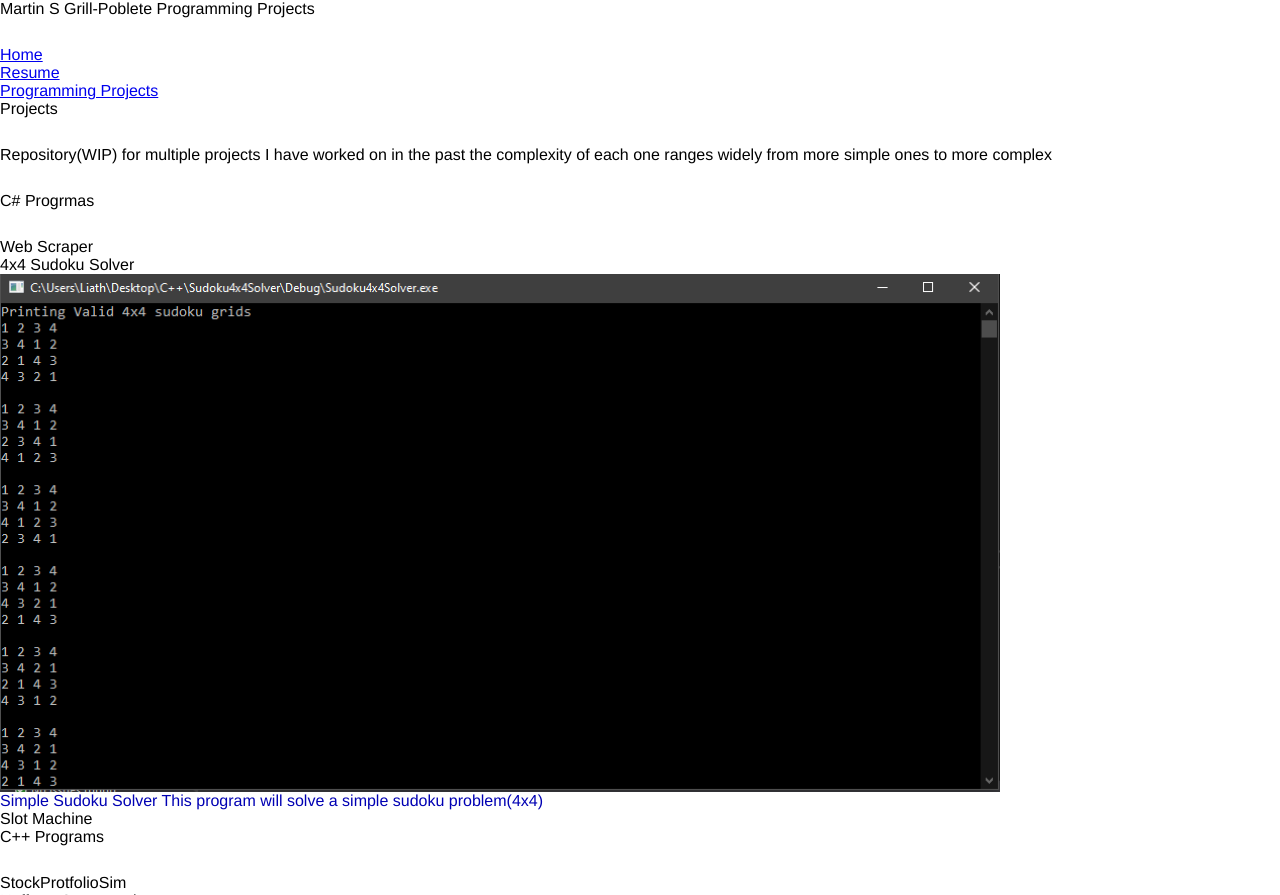
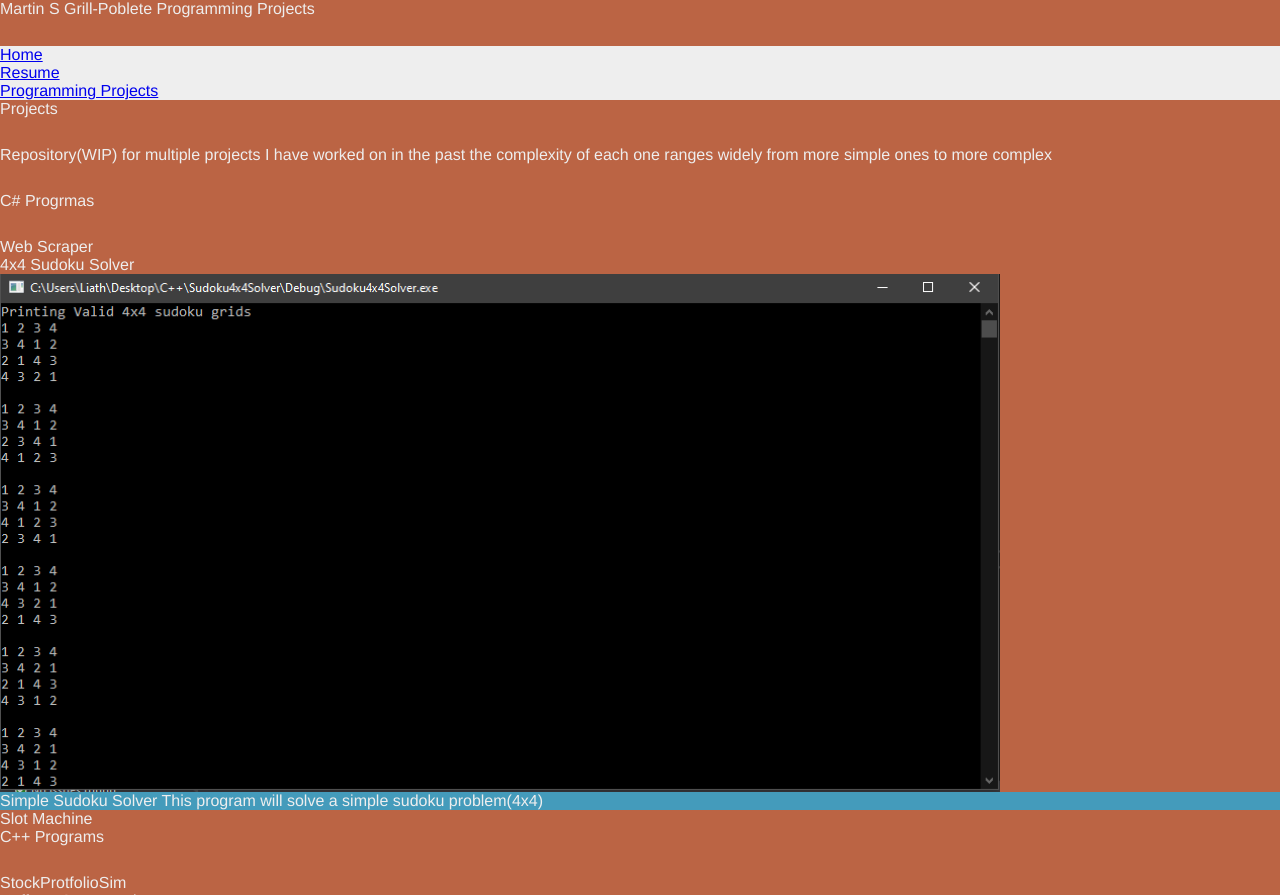
Before and after one commit to Pobletem/website-css, a plain HTML site: page programming/index.html in a window 1280 px wide. Shown: the top 895 px of the page. Drawn offline with Linux system fonts and the light colour scheme.

Commit message:
Change background colors for body, nav and ficaption elements

```diff
--- a/assets/css/screen.css
+++ b/assets/css/screen.css
@@ -21,6 +21,11 @@ img {
   max-width: 100%;
 }
 
+nav {
+  color: #449BBB;
+  background: #EEE;
+}
+
 figure {
   position: relative;
 }
@@ -28,7 +33,11 @@ figure {
 figcaption {
   max-width: 100%;
   color: #EEE;
-  background: rgba(20, 20, 20)
+  background: rgba(20, 20, 20);
+}
+body {
+  color: #EEE;
+  background: #BB6444;
 }
 
 h1,
@@ -37,6 +46,7 @@ h3,
 p {
   padding-bottom: 28px;
 }
+
 /* Begin site styles below */
 
 @media screen and (min-width: 600px) {
@@ -45,7 +55,7 @@ p {
     line-height: 18px;
   }
   figcaption {
-    color: #0000b3;
-    background: rgba(255, 255, 255)
+    color: #EEE;
+    background: #449BBB;
   }
 }
```
